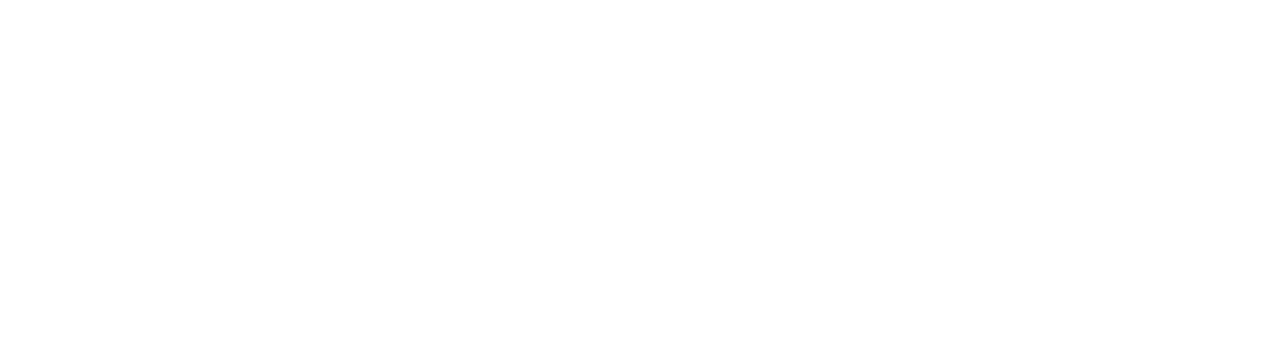
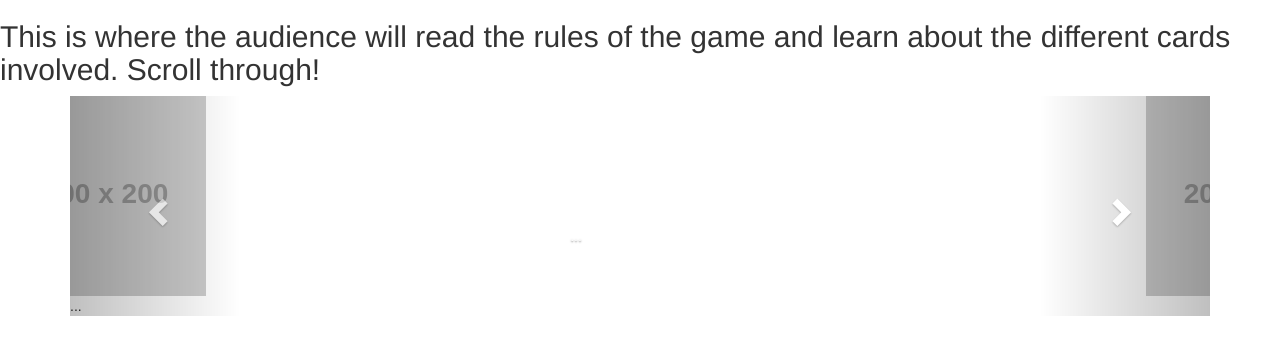
Before and after one commit to jiinjshin/ahamburger, a plain HTML site: page tutorial/index.html in a window 1280 px wide. Drawn offline with nearby package versions, Linux system fonts and the light colour scheme; placeholder pictures from the web are drawn by us.

Commit message:
Fixed bootstrap version

```diff
--- /dev/null
+++ b/js/script.js
@@ -0,0 +1 @@
+$('.carousel').carousel();
--- a/tutorial/index.html
+++ b/tutorial/index.html
@@ -1,12 +1,61 @@
 <!DOCTYPE html>
 <html lang="en">
+
 <head>
-  <meta charset="UTF-8">
-  <meta name="viewport" content="width=device-width, initial-scale=1.0">
-  <meta http-equiv="X-UA-Compatible" content="ie=edge">
-  <title>TUTORIAL</title>
+    <meta charset="UTF-8">
+    <meta name="viewport" content="width=device-width, initial-scale=1.0">
+    <meta http-equiv="X-UA-Compatible" content="ie=edge">
+    <link rel="stylesheet" href="https://maxcdn.bootstrapcdn.com/bootstrap/3.3.7/css/bootstrap.min.css">
+
+    <title>TUTORIAL</title>
 </head>
+
 <body>
+    <h2>This is where the audience will read the rules of the game and learn about the different cards involved. Scroll through!</h2>
 
+    <div class="container">
+
+      <div id="carousel-example-generic" class="carousel slide" data-ride="carousel">
+        <!-- Indicators -->
+        <ol class="carousel-indicators">
+          <li data-target="#carousel-example-generic" data-slide-to="0" class="active"></li>
+          <li data-target="#carousel-example-generic" data-slide-to="1"></li>
+          <li data-target="#carousel-example-generic" data-slide-to="2"></li>
+        </ol>
+
+        <!-- Wrapper for slides -->
+        <div class="carousel-inner" role="listbox">
+          <div class="item active">
+            <img src="https://placehold.it/200x200" alt="...">
+            <div class="carousel-caption">
+              ...
+            </div>
+          </div>
+          <div class="item">
+            <img src="https://placehold.it/200x200" alt="...">
+            <div class="carousel-caption">
+              ...
+            </div>
+          </div>
+          ...
+        </div>
+
+        <!-- Controls -->
+        <a class="left carousel-control" href="#carousel-example-generic" role="button" data-slide="prev">
+          <span class="glyphicon glyphicon-chevron-left" aria-hidden="true"></span>
+          <span class="sr-only">Previous</span>
+        </a>
+        <a class="right carousel-control" href="#carousel-example-generic" role="button" data-slide="next">
+          <span class="glyphicon glyphicon-chevron-right" aria-hidden="true"></span>
+          <span class="sr-only">Next</span>
+        </a>
+      </div>
+
+    </div>
+
+    <script src="https://ajax.googleapis.com/ajax/libs/jquery/3.1.1/jquery.min.js"></script>
+    <script src="https://maxcdn.bootstrapcdn.com/bootstrap/3.3.7/js/bootstrap.min.js" integrity="sha384-Tc5IQib027qvyjSMfHjOMaLkfuWVxZxUPnCJA7l2mCWNIpG9mGCD8wGNIcPD7Txa" crossorigin="anonymous"></script>
+    <script src="../js/script.js"></script>
 </body>
+
 </html>
```
Also changed, not shown: index.html (+1 -0 lines), play/index.html (+4 -1 lines).
